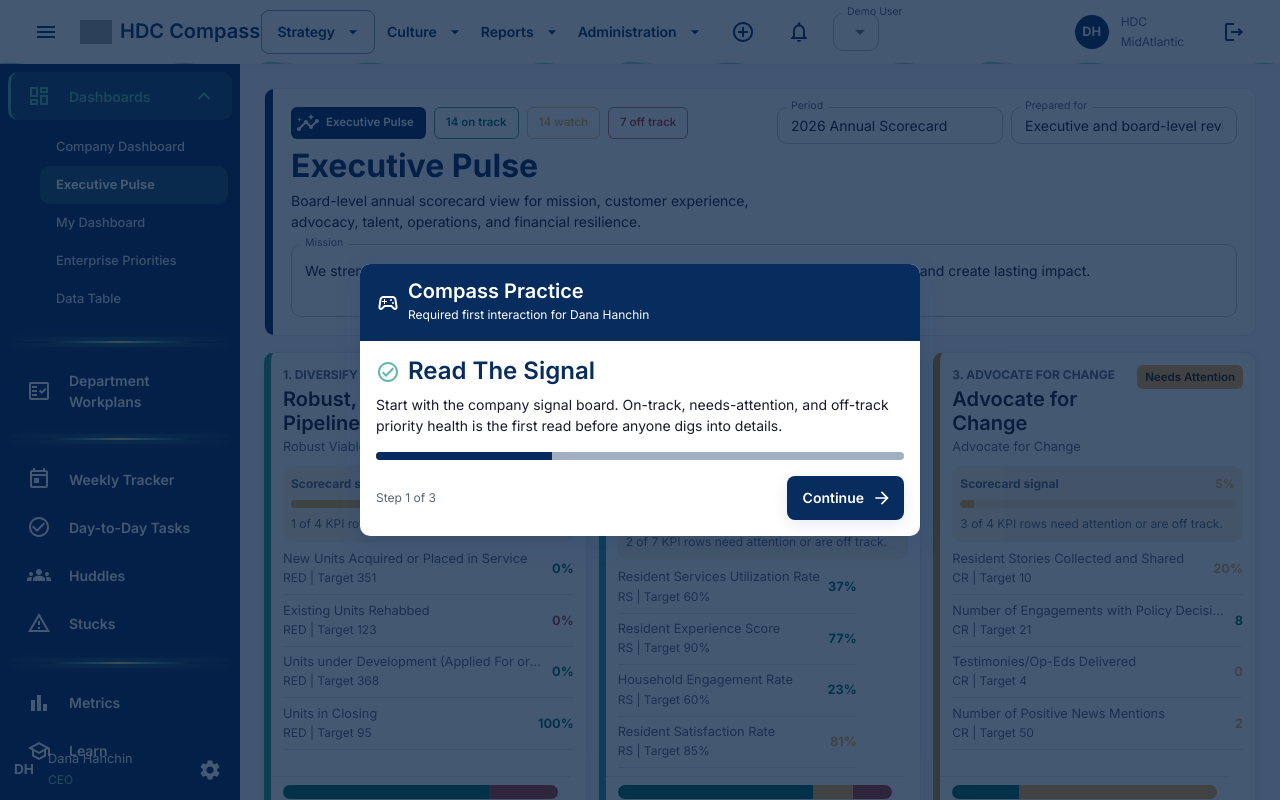
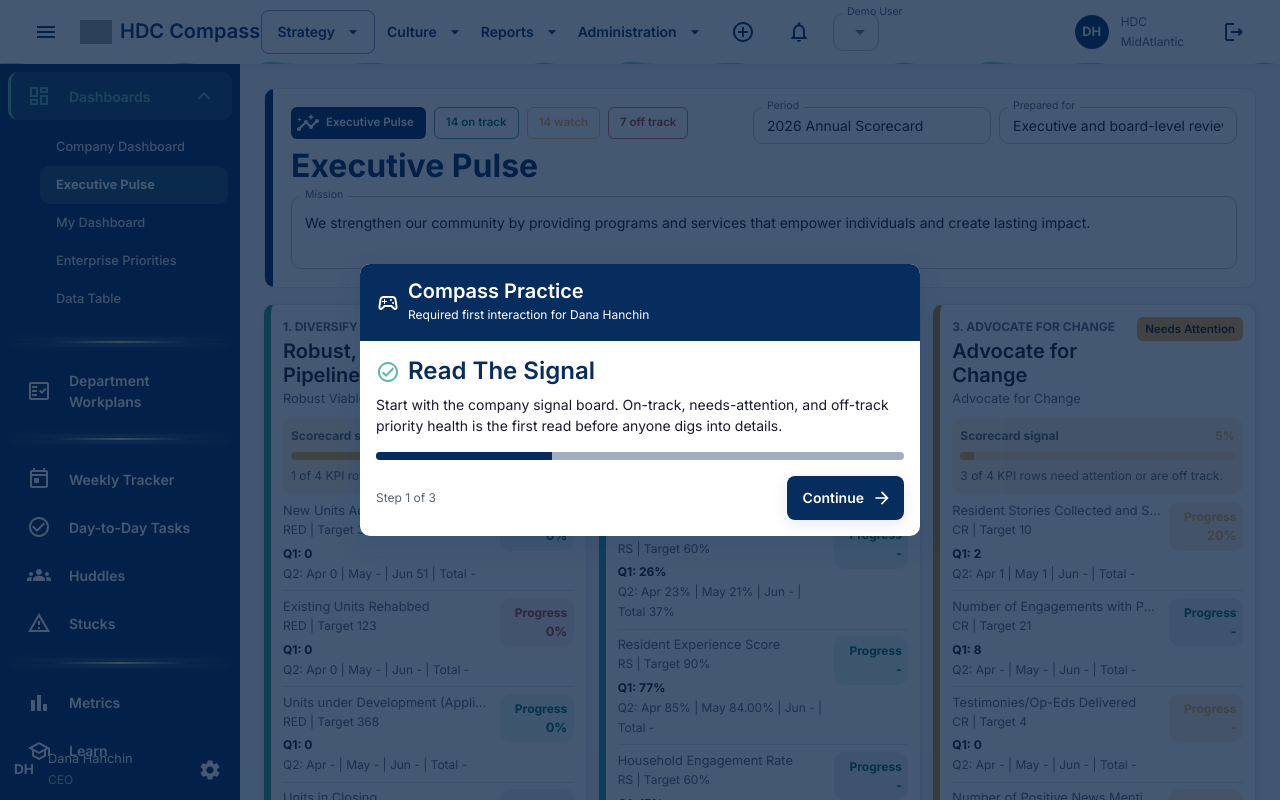
Before and after one commit to mrnelley/DAT-V1, a React (Vite) app: page /dashboard/executive-pulse in a window 1280 px wide. Built offline with nearby package versions, Linux system fonts and the light colour scheme; sample sign-in values are in the browser's storage; grey boxes are pictures that could not be loaded.

Commit message:
EP Refined

```diff
--- a/src/components/executive-pulse/ExecutivePulsePage.jsx
+++ b/src/components/executive-pulse/ExecutivePulsePage.jsx
@@ -72,6 +72,8 @@
   name: status.replace('Needs Attention', 'Watch').replace('Off Track', 'Off'),
   value: card.metrics.filter((metric) => metric.status === status).length,
 }));
+
+const metricValue = (value) => (value === undefined || value === null || value === '' ? '-' : value);
 
 const StatusDistributionChart = ({ card }) => {
   const data = statusDistribution(card);
@@ -159,12 +161,21 @@
           {card.metrics.slice(0, 4).map((metric) => {
             const metricMeta = statusMeta[metric.status] || statusMeta['No Data'];
             return (
-              <Box key={metric.id} sx={{ display: 'grid', gridTemplateColumns: '1fr auto', gap: 1, alignItems: 'center', borderBottom: '1px solid', borderColor: 'divider', pb: 0.75 }}>
+              <Box key={metric.id} sx={{ display: 'grid', gridTemplateColumns: 'minmax(0, 1fr) auto', gap: 1, alignItems: 'start', borderBottom: '1px solid', borderColor: 'divider', pb: 0.85 }}>
                 <Box sx={{ minWidth: 0 }}>
                   <Typography variant="body2" noWrap title={metric.kpi}>{metric.kpi}</Typography>
                   <Typography variant="caption">{metric.dept} | Target {metric.target}</Typography>
+                  <Typography variant="caption" display="block" sx={{ mt: 0.45, color: 'text.primary', fontWeight: 700 }}>
+                    Q1: {metricValue(metric.q1)}
+                  </Typography>
+                  <Typography variant="caption" display="block" sx={{ color: 'text.secondary' }}>
+                    Q2: Apr {metricValue(metric.april)} | May {metricValue(metric.may)} | Jun {metricValue(metric.june)} | Total {metricValue(metric.q2)}
+                  </Typography>
                 </Box>
-                <Typography variant="body2" fontWeight={800} color={metricMeta.tone}>{metric.progress || metric.q2 || metric.q1 || '-'}</Typography>
+                <Box sx={{ bgcolor: metricMeta.soft, borderRadius: 1, minWidth: 74, px: 0.8, py: 0.65, textAlign: 'right' }}>
+                  <Typography variant="caption" display="block" sx={{ color: metricMeta.tone, fontWeight: 800 }}>Progress</Typography>
+                  <Typography variant="body2" fontWeight={800} color={metricMeta.tone}>{metricValue(metric.progress)}</Typography>
+                </Box>
               </Box>
             );
           })}
@@ -243,9 +254,6 @@
                   <Chip label={`${scorecardSummary.offTrack} off track`} color="error" variant="outlined" />
                 </Stack>
                 <Typography variant="h1">Executive Pulse</Typography>
-                <Typography variant="body1" sx={{ mt: 0.75, maxWidth: 760 }}>
-                  Board-level annual scorecard view for mission, customer experience, advocacy, talent, operations, and financial resilience.
-                </Typography>
               </Box>
               <Stack direction={{ xs: 'column', sm: 'row' }} gap={1} sx={{ minWidth: { lg: 460 } }}>
                 <TextField label="Period" value={scorecard.period} onChange={(event) => updateRootField('period', event.target.value)} fullWidth size="small" />
```
Also changed, not shown: 1 other file (tests, documents, lock files or other folders).
